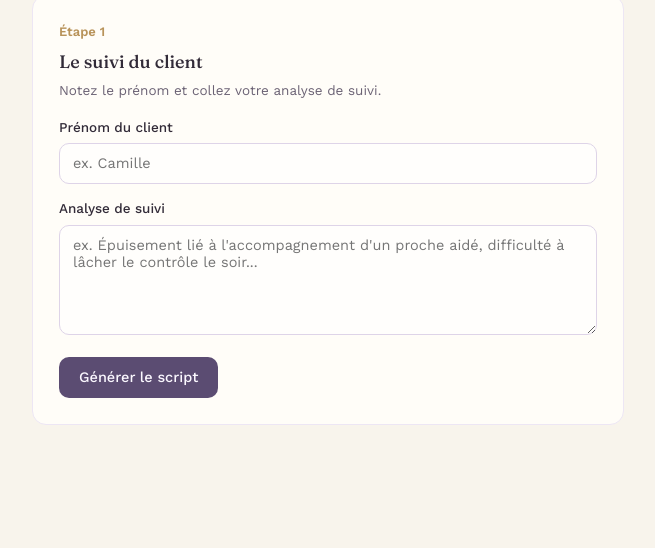
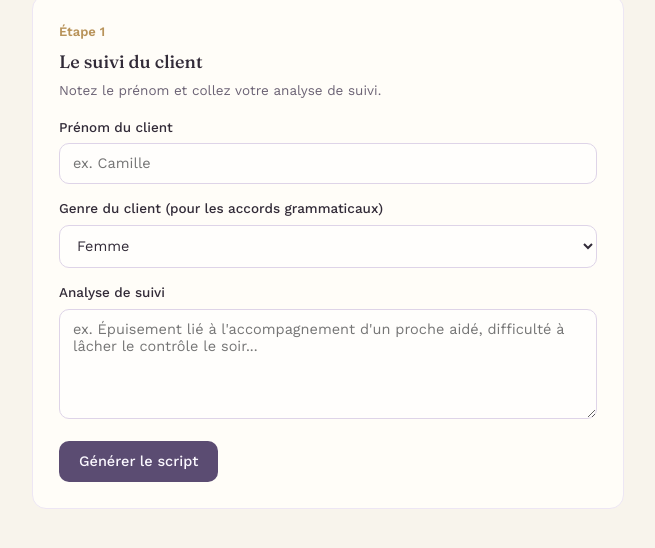
Before and after one commit to sophiebel69100-bit/autohypnose-app, a website: page praticienne.html in a window 1280 px wide. Shown: the part 296-844 px from the top of the page, without its empty margins (312-967 px from the left). Before the commit the page ends 821 px from the top, so only its background shows below. Drawn offline with nearby package versions, Linux system fonts and the light colour scheme.

Commit message:
Update praticienne.html

```diff
--- a/praticienne.html
+++ b/praticienne.html
@@ -42,11 +42,11 @@
   .card h3 { font-size: 18px; margin-bottom: 4px; }
   .card .desc { color: var(--texte-doux); font-size: 13.5px; margin-bottom: 16px; }
   label { display: block; font-size: 13.5px; font-weight: 500; margin-bottom: 6px; }
-  input[type=text], textarea {
+  input[type=text], textarea, select {
     width: 100%; border: 1px solid #DED4E8; border-radius: 10px; padding: 11px 13px;
     font-family: 'Work Sans', sans-serif; font-size: 14.5px; background: #FFFEFC; color: var(--texte); resize: vertical;
   }
-  input:focus, textarea:focus { outline: none; border-color: var(--lavande); box-shadow: 0 0 0 3px var(--lavande-pale); }
+  input:focus, textarea:focus, select:focus { outline: none; border-color: var(--lavande); box-shadow: 0 0 0 3px var(--lavande-pale); }
   textarea.notes { min-height: 110px; }
   textarea.script { min-height: 220px; line-height: 1.6; }
   .field { margin-bottom: 14px; }
@@ -90,6 +90,14 @@
     <div class="field">
       <label for="clientName">Prénom du client</label>
       <input type="text" id="clientName" placeholder="ex. Camille">
+    </div>
+    <div class="field">
+      <label for="clientGender">Genre du client (pour les accords grammaticaux)</label>
+      <select id="clientGender">
+        <option value="femme">Femme</option>
+        <option value="homme">Homme</option>
+        <option value="non-precise">Non précisé</option>
+      </select>
     </div>
     <div class="field">
       <label for="notes">Analyse de suivi</label>
@@ -137,6 +145,7 @@ async function genererScript() {
   const btn = document.getElementById('btnScript');
   const notes = document.getElementById('notes').value.trim();
   const name = document.getElementById('clientName').value.trim();
+  const gender = document.getElementById('clientGender').value;
   showError('scriptError', '');
   if (!notes) { showError('scriptError', "Ajoutez d'abord votre analyse de suivi."); return; }
 
@@ -146,7 +155,7 @@ async function genererScript() {
     const res = await fetch('/.netlify/functions/generate-script', {
       method: 'POST',
       headers: { 'Content-Type': 'application/json' },
-      body: JSON.stringify({ name, notes })
+      body: JSON.stringify({ name, notes, gender })
     });
     const data = await res.json();
     if (!res.ok) throw new Error(data.error || 'Erreur inconnue');
```
